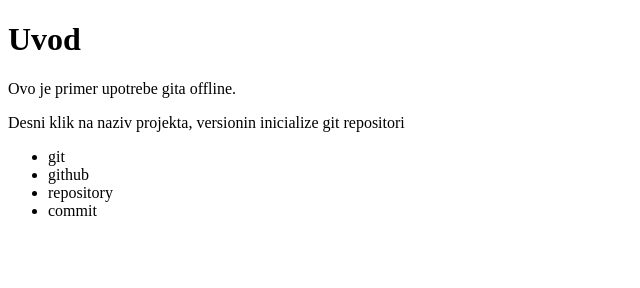
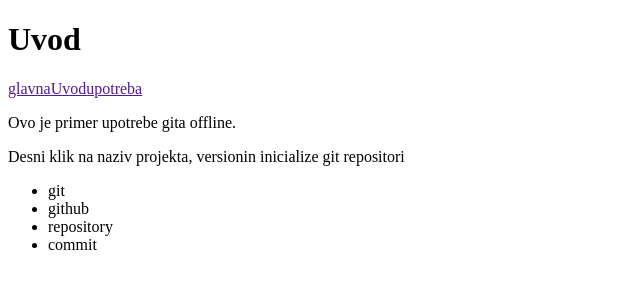
Before and after one commit to zr23/helloworld, a plain HTML site: page public_html/uvod.html in a window 1280 px wide. Shown: the whole page, without its empty margins (0-640 px from the left). Drawn offline with Linux system fonts and the light colour scheme.

```diff
--- a/public_html/uvod.html
+++ b/public_html/uvod.html
@@ -12,6 +12,7 @@
     </head>
     <body>
         <h1>Uvod</h1>
+        <a href="">glavna</a><a href="">Uvod</a><a href="">upotreba</a>
         <p>Ovo je primer upotrebe gita offline.</p>
         <div>Desni klik na naziv projekta, versionin inicialize git repositori</div>
         <ul>
```
